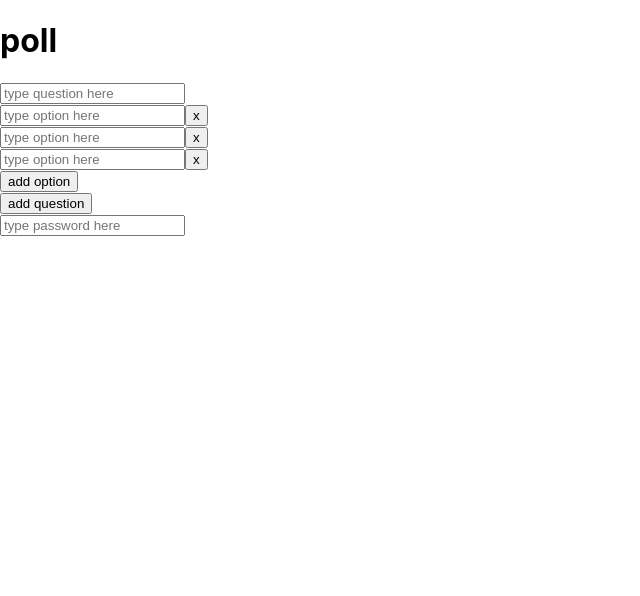
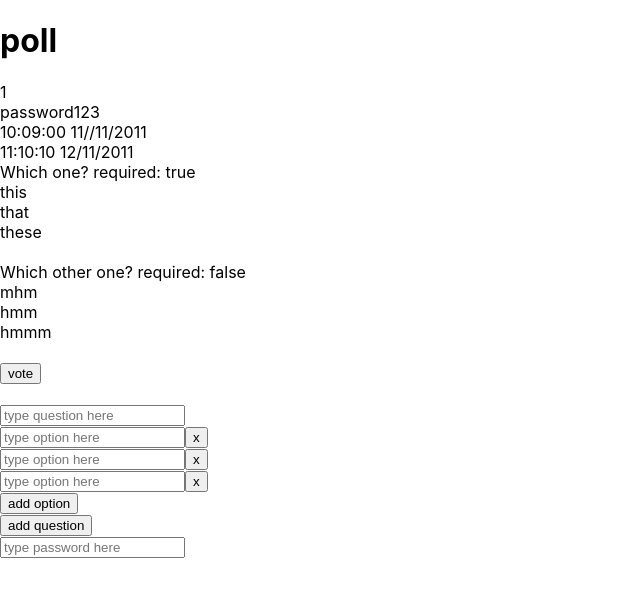
Before and after one commit to zaini/poll, a React (Create React App) app in the folder poll/: page / in a window 1280 px wide. Shown: the top 596 px of the page, without its empty margins (0-640 px from the left). Built offline with nearby package versions, Linux system fonts and the light colour scheme.

Commit message:
Added a poll object to the state

```diff
--- a/poll/src/App.js
+++ b/poll/src/App.js
@@ -6,7 +6,22 @@ export default class App extends React.Component{
         super(props);
 
         this.state = {
-            values: ["", "", ""]
+            values: ["", "", ""],
+            poll: {
+                pollID: "1",
+                password: "password123",
+                DoC: "10:09:00 11//11/2011",
+                DoD: "11:10:10 12/11/2011",
+                questions: [{
+                    required: true,
+                    question: "Which one?",
+                    options: [{type: "short-text", value: "this"}, {type: "short-text", value: "that"}, {type: "short-text", value: "these"}]
+                }, {
+                    required: false,
+                    question: "Which other one?",
+                    options: [{type: "short-text", value: "mhm"}, {type: "short-text", value: "hmm"}, {type: "short-text", value: "hmmm"}]
+                }]
+            }
         }
     }
 
@@ -37,6 +52,22 @@ export default class App extends React.Component{
         return (
             <div>
                 <h1>poll</h1>
+                {
+                    [this.state.poll.pollID, <br/>, this.state.poll.password, <br/>, this.state.poll.DoC, <br/>, this.state.poll.DoD]
+                }
+                <br/>
+                {
+                    this.state.poll.questions.map((question, qIndex) => {
+                        return [question.question, ` required: ${question.required}`, <br/>, question.options.map((option, oIndex) => {
+                            return [option.value, <br/>];
+                        }) ,<br/>]
+                    })
+                }
+                {
+                    <button type={"submit"}>vote</button>
+                }
+
+                <br/><br/>
                 <input type='text' placeholder="type question here" /> <br/>
                 {
                     this.state.values.map((value, index) => {
```
